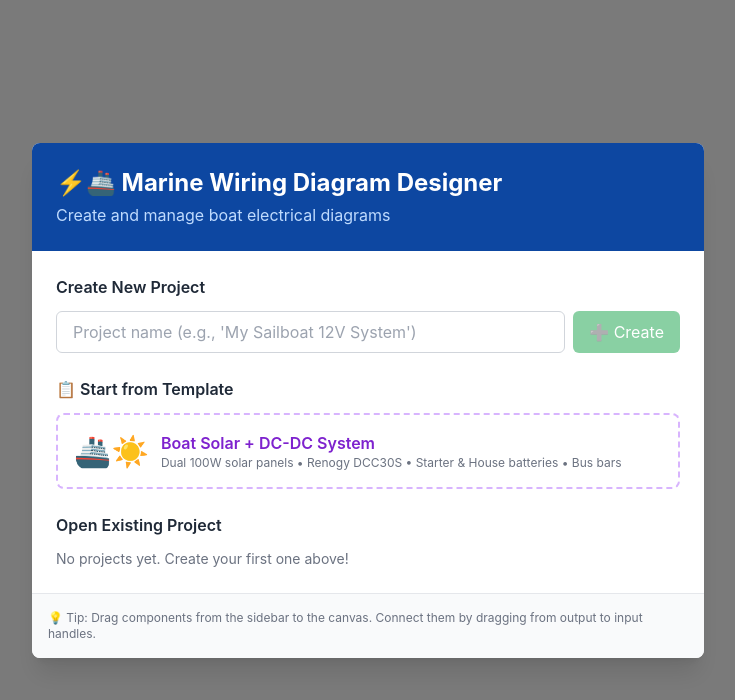
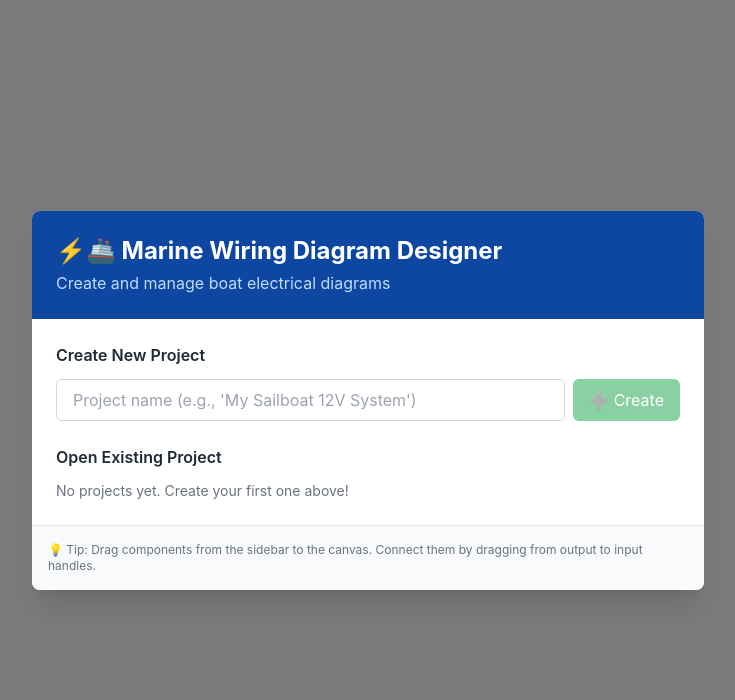
Before and after one commit to JoshBir/BoatApp, a React app: page / in a window 1280 px wide. Shown: the top 700 px of the page, without its empty margins (272-1007 px from the left). Built offline with nearby package versions, Linux system fonts and the light colour scheme.

Commit message:
Remove prebuilt boat template and 'Start from Template' UI

```diff
--- a/src/components/DiagramEditor.tsx
+++ b/src/components/DiagramEditor.tsx
@@ -21,7 +21,6 @@ import { PropertiesPanel } from './sidebar/PropertiesPanel';
 import { SimulationPanel } from './sidebar/SimulationPanel';
 import { nodeTypes } from './nodes/ElectricalNodes';
 import { componentSpecs } from '../data/components';
-import { createBoatDiagramProject } from '../data/templates';
 import { ComponentType, ComponentNodeData, Project } from '../types';
 import { saveProject, loadAllProjects, createNewProject, deleteProject } from '../utils/storage';
 import { SystemSimulation } from '../utils/simulation';
@@ -282,32 +281,7 @@ function DiagramEditorInner() {
               </div>
             </div>
 
-            {/* Template Projects */}
-            <div className="mb-6">
-              <h3 className="font-semibold text-gray-800 mb-3">📋 Start from Template</h3>
-              <button
-                onClick={() => {
-                  const templateProject = createBoatDiagramProject();
-                  saveProject(templateProject);
-                  setCurrentProject(templateProject);
-                  setNodes(templateProject.nodes as any || []);
-                  setEdges(templateProject.edges as any || []);
-                  setProjects(loadAllProjects());
-                  setShowProjectModal(false);
-                }}
-                className="w-full p-4 border-2 border-dashed border-purple-300 rounded-lg hover:bg-purple-50 hover:border-purple-500 transition-colors text-left"
-              >
-                <div className="flex items-center gap-3">
-                  <span className="text-3xl">🚢☀️</span>
-                  <div>
-                    <div className="font-semibold text-purple-700">Boat Solar + DC-DC System</div>
-                    <div className="text-xs text-gray-500">
-                      Dual 100W solar panels • Renogy DCC30S • Starter & House batteries • Bus bars
-                    </div>
-                  </div>
-                </div>
-              </button>
-            </div>
+            {/* Templates removed: start-from-template option intentionally omitted */}
 
             {/* Existing Projects */}
             <div>
```
